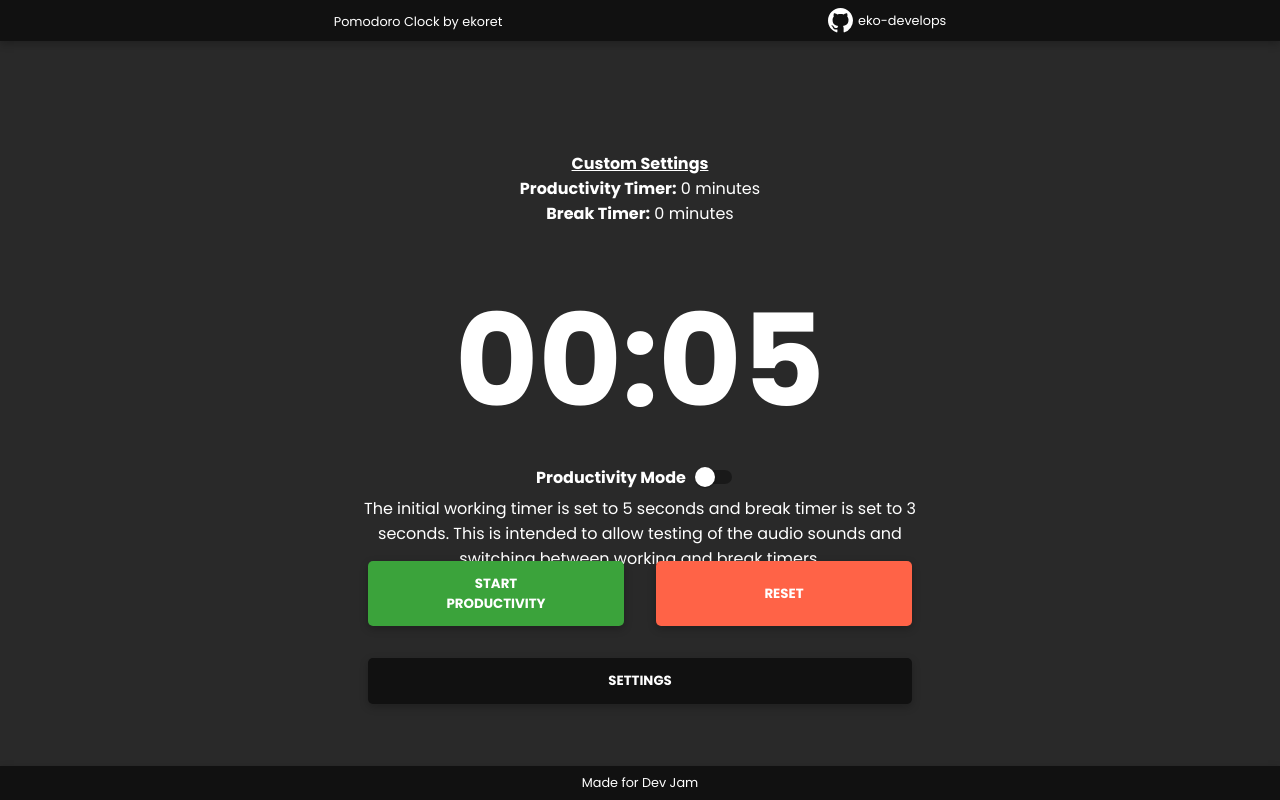
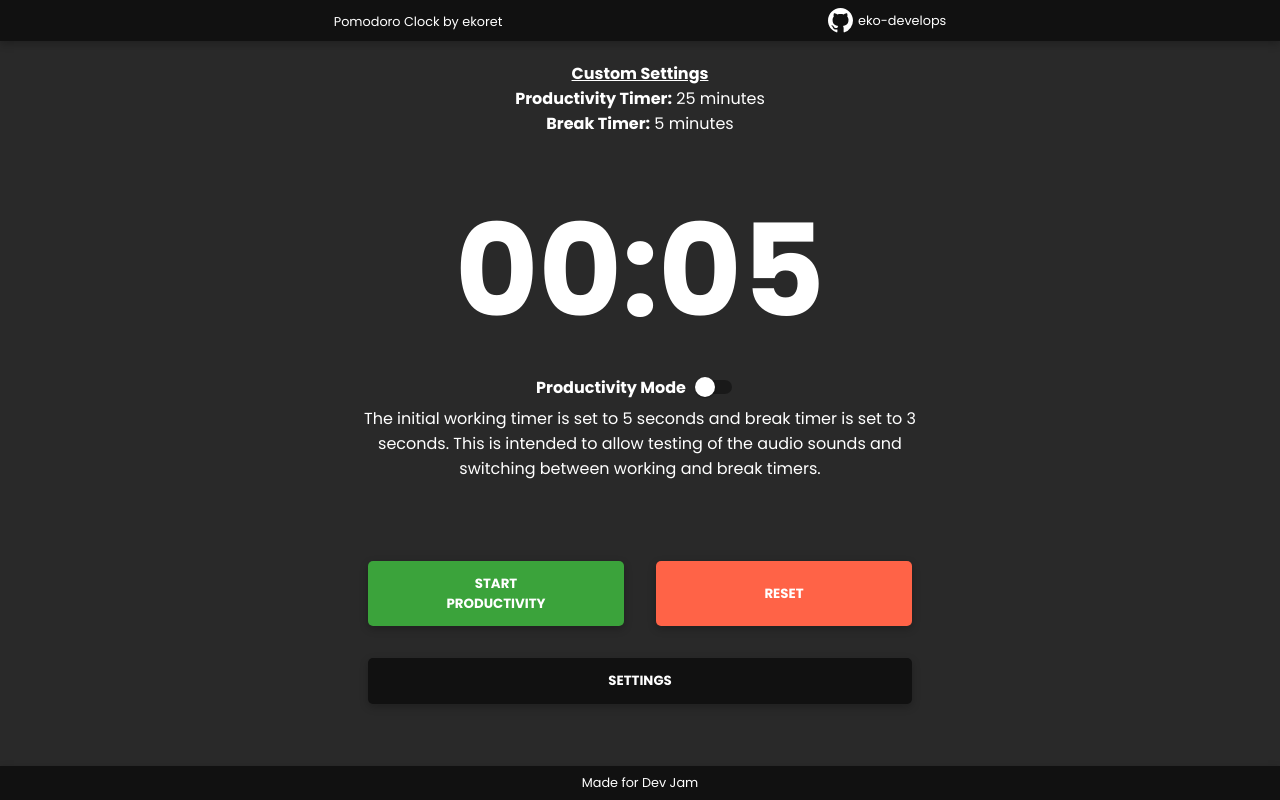
Before and after one commit to eko-develops/pomodoro-clock-react, a React (Create React App) app: page / in a window 1280 px wide. Built offline with nearby package versions, Linux system fonts and the light colour scheme.

Commit message:
Get custom settings from custom timers

```diff
--- a/src/App.js
+++ b/src/App.js
@@ -81,8 +81,8 @@ function App() {
     <div className="App">
       <Header />
       <div className="content">
-        <div><strong className="current-settings-title">Custom Settings</strong><br/><strong>Productivity Timer:</strong> {timers.prodTimer.minutes} minutes</div>
-        <div><strong>Break Timer:</strong> {timers.breakTimer.minutes} minutes</div>
+        <div><strong className="current-settings-title">Custom Settings</strong><br/><strong>Productivity Timer:</strong> {customTimers.prodTimer.minutes} minutes</div>
+        <div><strong>Break Timer:</strong> {customTimers.breakTimer.minutes} minutes</div>
         <SettingsForm playClickSound={playClickSound} timers={timers} setTimers={setTimers} customTimers={customTimers} setCustomTimers={setCustomTimers} setDisplaySettings={setDisplaySettings} displaySettings={displaySettings}/>
         <Clock isRunning={isRunning} setIsRunning={setIsRunning} setRest={setRest} rest={rest} displaySettings={displaySettings} playFinishedBreakSound={playFinishedBreakSound} playFinishedProdSound={playFinishedProdSound} playClickSound={playClickSound} setDisplaySettings={setDisplaySettings} timers={timers} setTimers={setTimers} />
         <div className="switch-container">
--- a/src/index.css
+++ b/src/index.css
@@ -69,7 +69,7 @@ button:disabled{
 
 .content {
     text-align: center;
-    margin-top: 110px;
+    margin-top: 20px;
 }
 
 .content > p {
```
